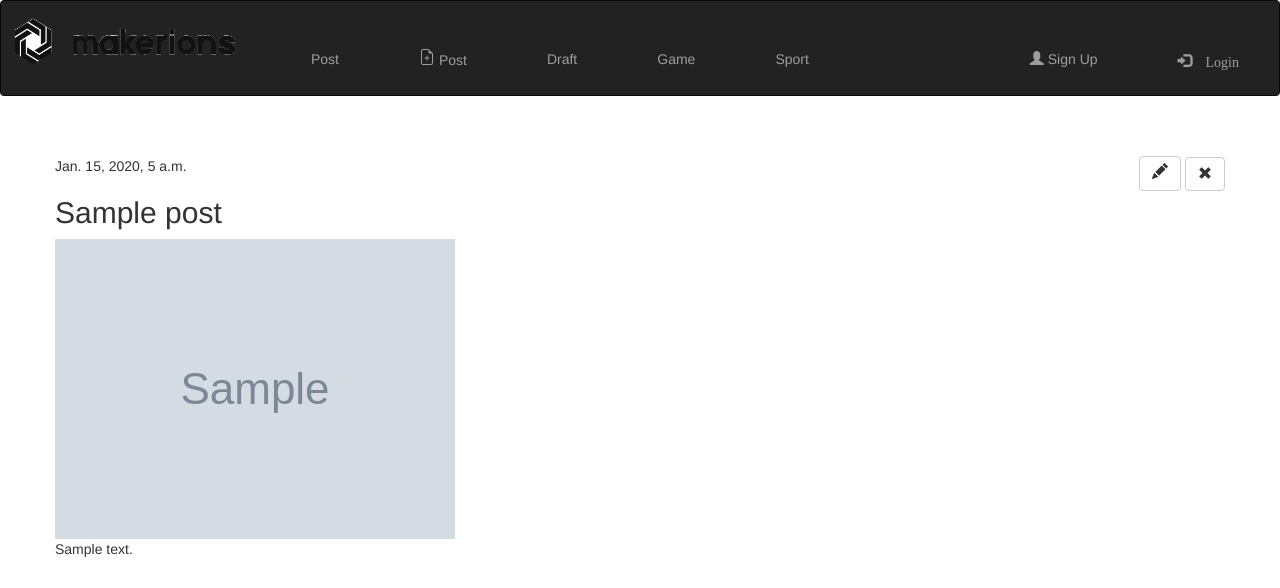
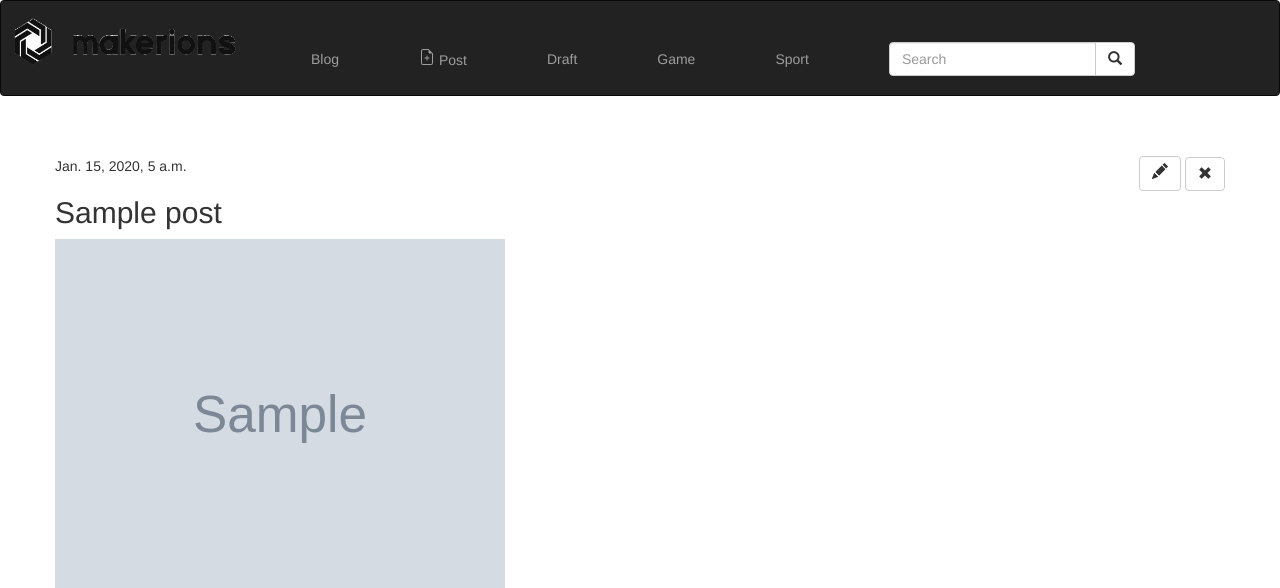
Before and after one commit to Andrew123-maker/Makerion, a Django app: page /post/1/ in a window 1280 px wide. Shown: the top 588 px of the page. Run offline with Django 5.2, Linux system fonts and the light colour scheme; a user stored in the database is signed in; tables that the repository leaves empty hold one stand-in row (values such as "Sample post"); grey boxes marked "Sample" are stand-in pictures; some libraries are stand-ins or nearby versions.

Commit message:
modify navbar and login element

```diff
--- a/blog/templates/blog/base.html
+++ b/blog/templates/blog/base.html
@@ -19,7 +19,7 @@
                         {% load static %}<img src="{% static "images/logo.jpg" %}" height="80" width="250" alt="Website-logo">
             </div>
             <ul class="nav navbar-nav">
-              <li><a href="{% url "post_list" %}">Post</a></li>
+              <li><a href="{% url "post_list" %}">Blog</a></li>
               {% if user.is_authenticated %}
               <li><a href="{% url 'post_new' %}" class="top-menu">
                           {% include './icons/file-earmark-plus.svg' %}
@@ -28,11 +28,26 @@
               {% endif %}
               <li><a href="#">Game</a></li>
               <li><a href="#">Sport</a></li>
+
+              {% if user.is_authenticated %}
+              <li><form class="navbar-form navbar-right" action="/action_page.php">
+                <div class="input-group">
+                  <input type="text" class="form-control" placeholder="Search">
+                  <div class="input-group-btn">
+                    <button class="btn btn-default" type="submit">
+                      <i class="glyphicon glyphicon-search"></i>
+                    </button>
+                  </div>
+                </div>
+              </form></li>
+              {% endif %}
             </ul>
+            {% if not user.is_authenticated %}
             <ul class="nav navbar-nav navbar-right">
               <li><a href="#"><span class="glyphicon glyphicon-user"></span> Sign Up</a></li>
               <li><a href="{% url 'login' %}"<span class="glyphicon glyphicon-log-in"></span> Login</a></li>
             </ul>
+            {% endif %}
           </div>
         </nav>
 
--- a/blog/templates/blog/post_detail.html
+++ b/blog/templates/blog/post_detail.html
@@ -18,7 +18,7 @@
   {% endif %}
   <h2>{{ post.title }}</h2>
   {% if post.image %}
-  <img src='{{post.image.url}}' />
+  <img src='{{post.image.url}}' height="350" width="450">
   {% endif %}
   <p>{{ post.text|linebreaksbr }}</p>
 </article>
```
